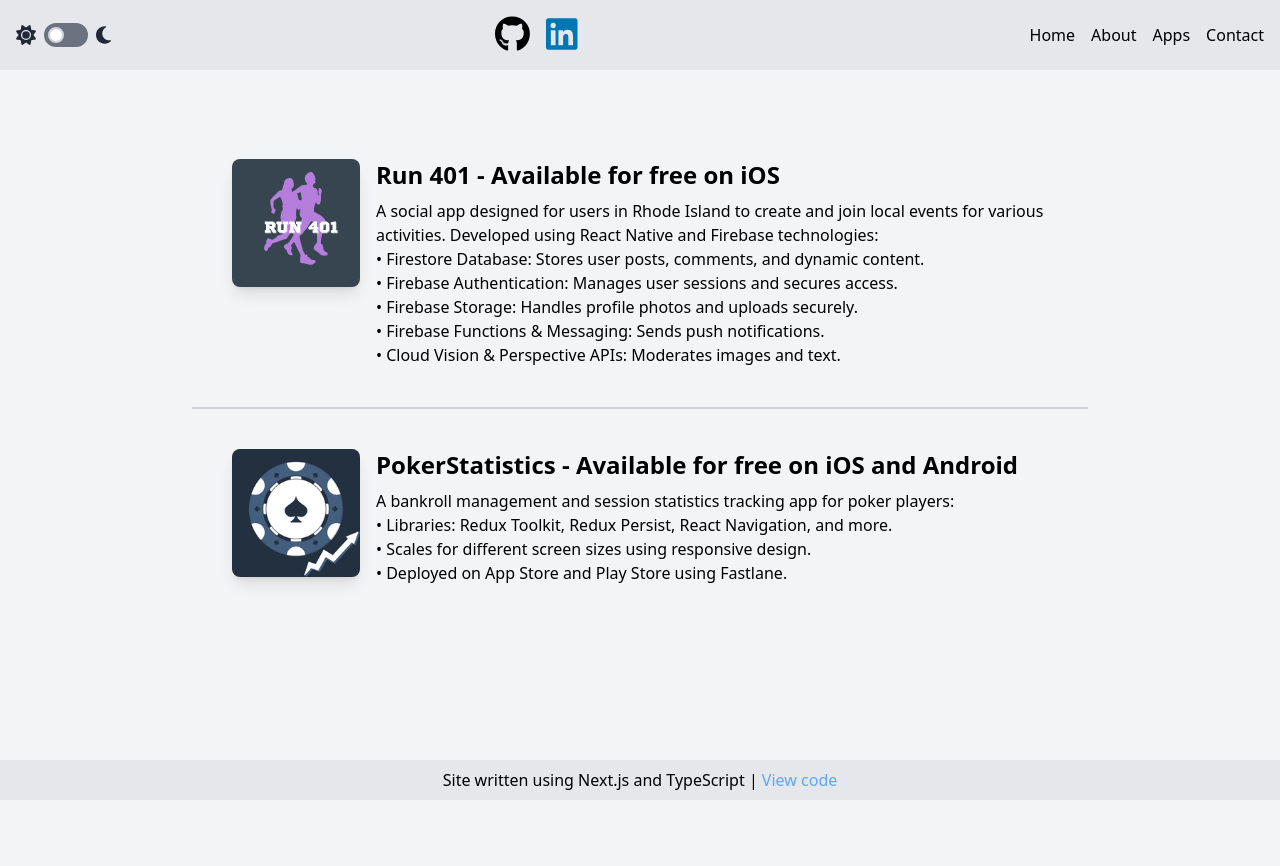
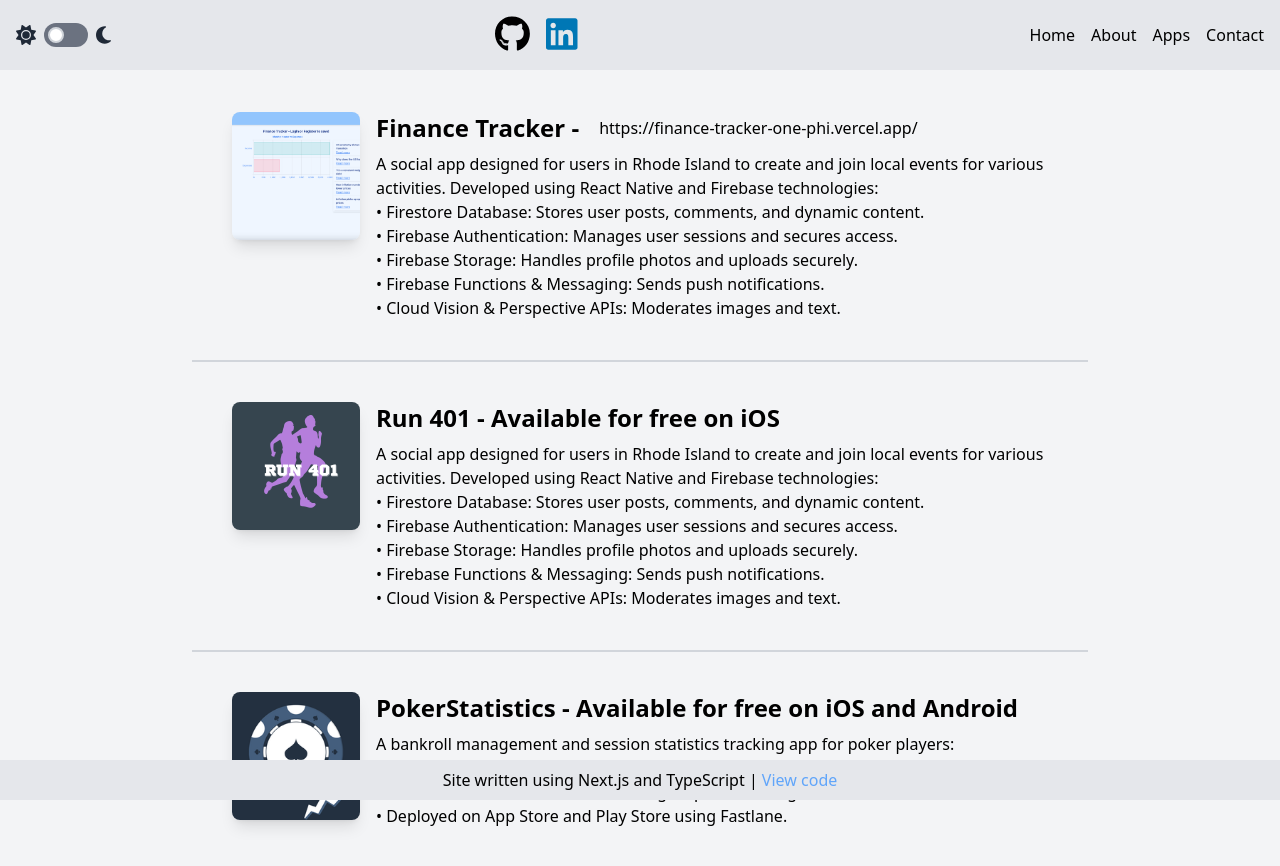
Before and after one commit to neilmccaffrey/Personal-site, a Next.js app: page /apps in a window 1280 px wide. Shown: the top 866 px of the page. Before the commit the page ends 832 px from the top, so only its background shows below. Built offline with nearby package versions, Linux system fonts and the light colour scheme.

Commit message:
stated adding finance tracker to apps page, minor style changes

```diff
--- a/app/apps/page.tsx
+++ b/app/apps/page.tsx
@@ -3,6 +3,7 @@
 import React from 'react';
 import Image from 'next/image';
 import { motion } from 'framer-motion';
+import Link from 'next/link';
 
 const Apps: React.FC = () => {
   const images = {
@@ -16,9 +17,66 @@
   };
 
   return (
-    <div className="flex flex-col items-center justify-center min-h-screen p-4 pb-16">
+    <div className="flex flex-col items-center justify-center min-h-screen p-4 pb-16 mt-10">
+      {/* finance tracker */}
+      <div className="border-b-2 border-gray-300 p-6 md:p-10 flex flex-col md:flex-row space-y-6 md:space-y-0 md:space-x-4 max-w-4xl w-full">
+        <motion.div
+          className="w-24 h-24 md:w-32 md:h-32 rounded-lg shadow-lg dark:border-2 dark:border-gray-300 dark:bg-white overflow-hidden flex-shrink-0 mx-auto md:mx-0"
+          initial="hidden"
+          whileInView="visible"
+          viewport={{ once: true }}
+          variants={images}
+          transition={{ duration: 0.8 }}
+        >
+          <Image
+            src={'/images/finance-tracker.png'}
+            alt={''}
+            width={150}
+            height={200}
+            className="object-cover w-full h-full"
+          />
+        </motion.div>
+        <motion.div
+          className="flex flex-col text-left"
+          initial="hidden"
+          whileInView="visible"
+          viewport={{ once: true }}
+          variants={text}
+          transition={{ duration: 0.8 }}
+        >
+          <div className="flex items-center space-x-5">
+            <p className="dark:text-white text-md lg:text-2xl font-bold">
+              Finance Tracker -
+            </p>
+            <Link
+              href="https://finance-tracker-one-phi.vercel.app/"
+              target="_blank"
+              rel="noopener noreferrer"
+              className="inline-block text-black dark:text-customDarkText transition-transform duration-200 dark:hover:text-gray-300 hover:text-gray-900 hover:scale-110"
+            >
+              https://finance-tracker-one-phi.vercel.app/
+            </Link>
+          </div>
+          <p className="dark:text-white text-sm md:text-base mt-2">
+            A social app designed for users in Rhode Island to create and join
+            local events for various activities. Developed using React Native
+            and Firebase technologies:
+            <br />
+            • Firestore Database: Stores user posts, comments, and dynamic
+            content.
+            <br />
+            • Firebase Authentication: Manages user sessions and secures access.
+            <br />
+            • Firebase Storage: Handles profile photos and uploads securely.
+            <br />
+            • Firebase Functions & Messaging: Sends push notifications.
+            <br />• Cloud Vision & Perspective APIs: Moderates images and text.
+          </p>
+        </motion.div>
+      </div>
+
       {/* App 1 */}
-      <div className="border-b-2 border-gray-300 p-6 md:p-10 pt-16 md:pt-0 flex flex-col md:flex-row space-y-6 md:space-y-0 md:space-x-4 max-w-4xl w-full">
+      <div className="border-b-2 border-gray-300 p-6 md:p-10 flex flex-col md:flex-row space-y-6 md:space-y-0 md:space-x-4 max-w-4xl w-full">
         <motion.div
           className="w-24 h-24 md:w-32 md:h-32 rounded-lg shadow-lg dark:border-2 dark:border-gray-300 dark:bg-white overflow-hidden flex-shrink-0 mx-auto md:mx-0"
           initial="hidden"
@@ -36,14 +94,14 @@
           />
         </motion.div>
         <motion.div
-          className="flex flex-col text-center md:text-left"
+          className="flex flex-col text-left"
           initial="hidden"
           whileInView="visible"
           viewport={{ once: true }}
           variants={text}
           transition={{ duration: 0.8 }}
         >
-          <p className="dark:text-white text-xl md:text-2xl font-bold">
+          <p className="dark:text-white text-md lg:text-2xl font-bold">
             Run 401 - Available for free on iOS
           </p>
           <p className="dark:text-white text-sm md:text-base mt-2">
@@ -83,14 +141,14 @@
           />
         </motion.div>
         <motion.div
-          className="flex flex-col text-center md:text-left"
+          className="flex flex-col text-left"
           initial="hidden"
           whileInView="visible"
           viewport={{ once: true }}
           variants={text}
           transition={{ duration: 0.8 }}
         >
-          <p className="dark:text-white text-xl md:text-2xl font-bold">
+          <p className="dark:text-white text-md lg:text-2xl font-bold">
             PokerStatistics - Available for free on iOS and Android
           </p>
           <p className="dark:text-white text-sm md:text-base mt-2">
--- a/app/layout.tsx
+++ b/app/layout.tsx
@@ -26,7 +26,7 @@
         )}
         <link rel="icon" sizes="32x32" href="/images/favicon-32x32.png" />
       </head>
-      <body className="bg-gray-100 dark:bg-customDark flex flex-col min-h-screen lg:overflow-hidden">
+      <body className="bg-gray-100 dark:bg-customDark flex flex-col min-h-screen">
         <Header />
         <main className="container flex-grow mx-auto p-4">{children}</main>
         <Footer />
```
Also changed, not shown: public/images/finance-tracker.png (added).
